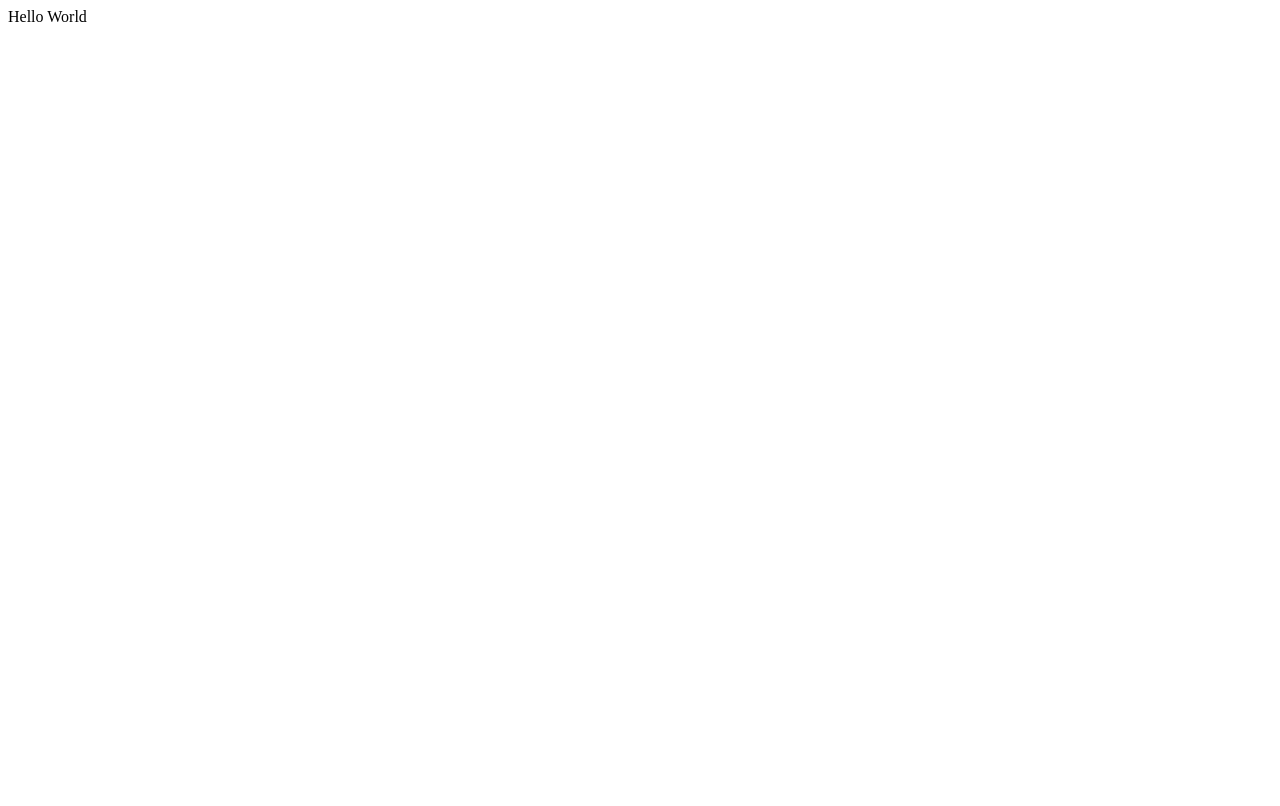
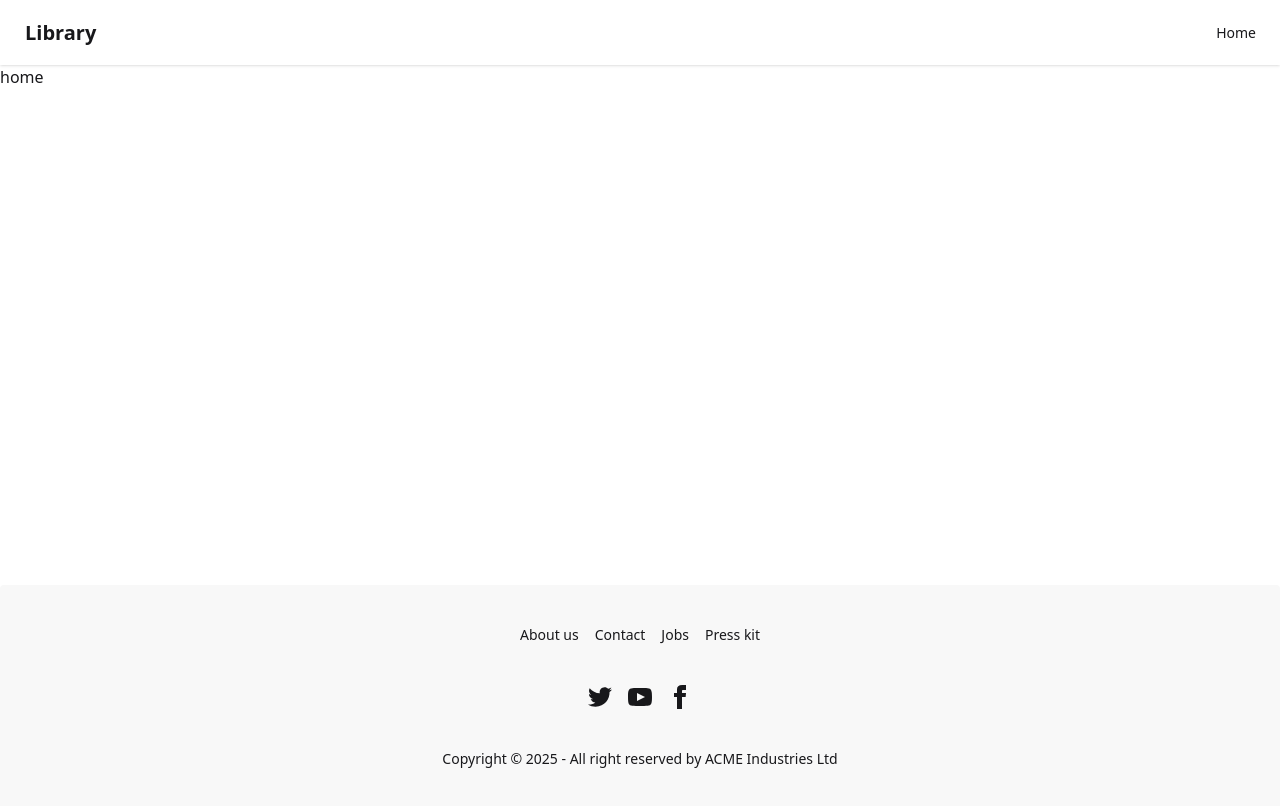
Before and after one commit to kobirul5/library-management-client, a React (Vite) app: page / in a window 1280 px wide. Shown: the top 806 px of the page. Built offline with nearby package versions, Linux system fonts and the light colour scheme.

Commit message:
added navbar footer

```diff
--- a/src/App.css
+++ /dev/null
@@ -1,2 +0,0 @@
-@import "tailwindcss";
-@plugin "daisyui";
--- a/src/App.tsx
+++ b/src/App.tsx
@@ -5,8 +5,7 @@
 
   return (
     <>
-
-      <p className="read-the-docs">
+      <p className="">
         Welcome to library management
       </p>
     </>
--- /dev/null
+++ b/src/components/Footer.tsx
@@ -0,0 +1,56 @@
+import React from 'react'
+
+function Footer() {
+  return (
+    <footer className="footer footer-horizontal footer-center bg-base-200 text-base-content rounded p-10">
+  <nav className="grid grid-flow-col gap-4">
+    <a className="link link-hover">About us</a>
+    <a className="link link-hover">Contact</a>
+    <a className="link link-hover">Jobs</a>
+    <a className="link link-hover">Press kit</a>
+  </nav>
+  <nav>
+    <div className="grid grid-flow-col gap-4">
+      <a>
+        <svg
+          xmlns="http://www.w3.org/2000/svg"
+          width="24"
+          height="24"
+          viewBox="0 0 24 24"
+          className="fill-current">
+          <path
+            d="M24 4.557c-.883.392-1.832.656-2.828.775 1.017-.609 1.798-1.574 2.165-2.724-.951.564-2.005.974-3.127 1.195-.897-.957-2.178-1.555-3.594-1.555-3.179 0-5.515 2.966-4.797 6.045-4.091-.205-7.719-2.165-10.148-5.144-1.29 2.213-.669 5.108 1.523 6.574-.806-.026-1.566-.247-2.229-.616-.054 2.281 1.581 4.415 3.949 4.89-.693.188-1.452.232-2.224.084.626 1.956 2.444 3.379 4.6 3.419-2.07 1.623-4.678 2.348-7.29 2.04 2.179 1.397 4.768 2.212 7.548 2.212 9.142 0 14.307-7.721 13.995-14.646.962-.695 1.797-1.562 2.457-2.549z"></path>
+        </svg>
+      </a>
+      <a>
+        <svg
+          xmlns="http://www.w3.org/2000/svg"
+          width="24"
+          height="24"
+          viewBox="0 0 24 24"
+          className="fill-current">
+          <path
+            d="M19.615 3.184c-3.604-.246-11.631-.245-15.23 0-3.897.266-4.356 2.62-4.385 8.816.029 6.185.484 8.549 4.385 8.816 3.6.245 11.626.246 15.23 0 3.897-.266 4.356-2.62 4.385-8.816-.029-6.185-.484-8.549-4.385-8.816zm-10.615 12.816v-8l8 3.993-8 4.007z"></path>
+        </svg>
+      </a>
+      <a>
+        <svg
+          xmlns="http://www.w3.org/2000/svg"
+          width="24"
+          height="24"
+          viewBox="0 0 24 24"
+          className="fill-current">
+          <path
+            d="M9 8h-3v4h3v12h5v-12h3.642l.358-4h-4v-1.667c0-.955.192-1.333 1.115-1.333h2.885v-5h-3.808c-3.596 0-5.192 1.583-5.192 4.615v3.385z"></path>
+        </svg>
+      </a>
+    </div>
+  </nav>
+  <aside>
+    <p>Copyright © {new Date().getFullYear()} - All right reserved by ACME Industries Ltd</p>
+  </aside>
+</footer>
+  )
+}
+
+export default Footer
--- /dev/null
+++ b/src/components/Navbar.tsx
@@ -0,0 +1,16 @@
+
+
+export default function Navbar() {
+    return (
+        <div className="navbar bg-base-100 shadow-sm">
+            <div className="flex-1">
+                <a className="btn btn-ghost text-xl">Library</a>
+            </div>
+            <div className="flex-none">
+                <ul className="menu menu-horizontal px-1">
+                    <li><a>Home</a></li>
+                </ul>
+            </div>
+        </div>
+    )
+}
--- a/src/index.css
+++ b/src/index.css
@@ -0,0 +1,2 @@
+@import "tailwindcss";
+@plugin "daisyui";
--- /dev/null
+++ b/src/layout/MainLayout.tsx
@@ -0,0 +1,16 @@
+import { Outlet } from "react-router";
+
+import Navbar from "../components/Navbar";
+import Footer from "../components/Footer";
+
+export default function MainLayout() {
+  return (
+    <div>
+      <Navbar />
+      <main className="min-h-[calc(100vh-280px)]">
+        <Outlet />
+      </main>
+      <Footer />
+    </div>
+  )
+}
--- /dev/null
+++ b/src/pages/Home/Home.tsx
@@ -0,0 +1,7 @@
+import React from 'react'
+
+export default function Home() {
+  return (
+    <div>Home</div>
+  )
+}
```
Also changed, not shown: package.json (+6 -3 lines), src/routes/router.tsx (+8 -1 lines), 1 other file (tests, documents, lock files or other folders).
